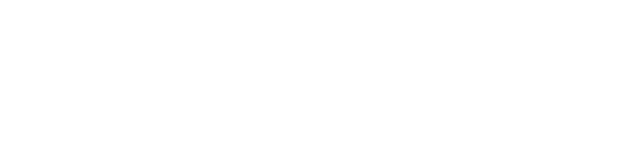
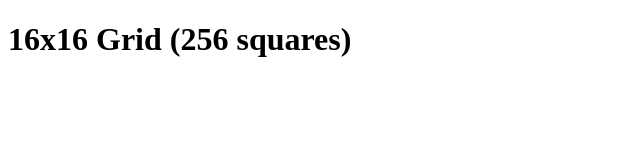
Before and after one commit to Timothynyezi/Etch-a-Sketch, a plain HTML site: page HTML/index.html in a window 1280 px wide. Shown: the whole page, without its empty margins (0-640 px from the left). Drawn offline with Linux system fonts and the light colour scheme.

Commit message:
wrote an h1 inside the body

```diff
--- a/HTML/index.html
+++ b/HTML/index.html
@@ -6,6 +6,6 @@
     <title>Etch-a_Sketch</title>
 </head>
 <body>
-
+    <h1>16x16 Grid (256 squares)</h1>
 </body>
 </html>
```
